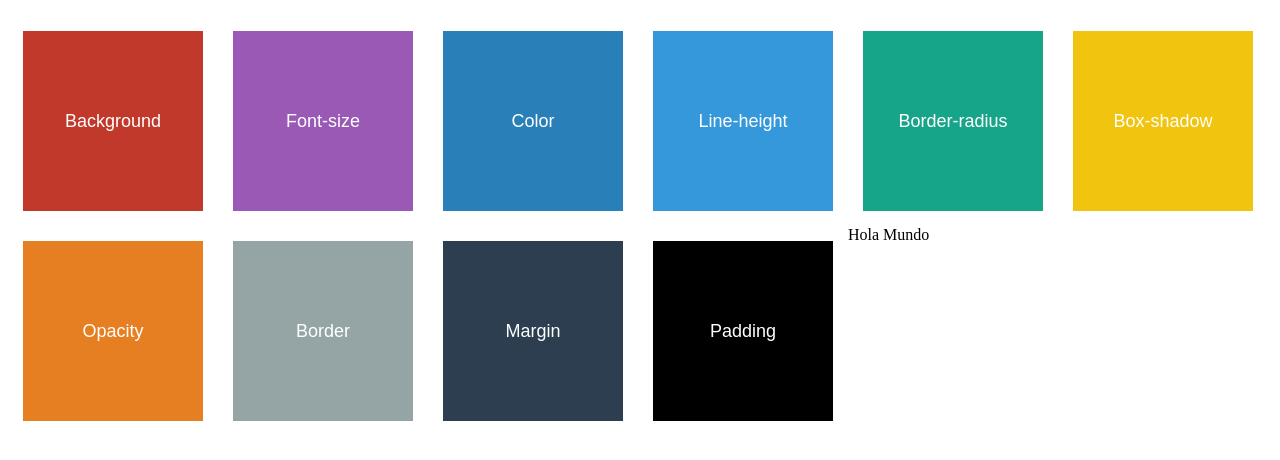
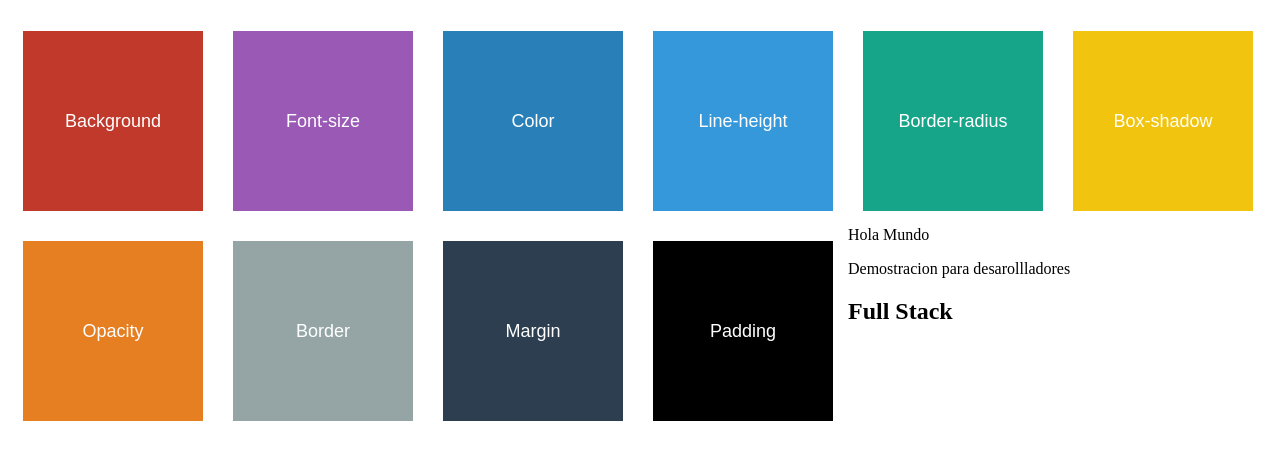
Before and after one commit to ElmerSut/frontende3, a plain HTML site: page index.html in a window 1280 px wide. Drawn offline with Linux system fonts and the light colour scheme.

Commit message:
Agregue la linea 24 y 25

```diff
--- a/index.html
+++ b/index.html
@@ -21,6 +21,7 @@
     </div>
 
     <p>Hola Mundo</p>
-
+<p>Demostracion para desarollladores</p>
+  <h2>Full Stack</h2>
 </body>
 </html>
```
